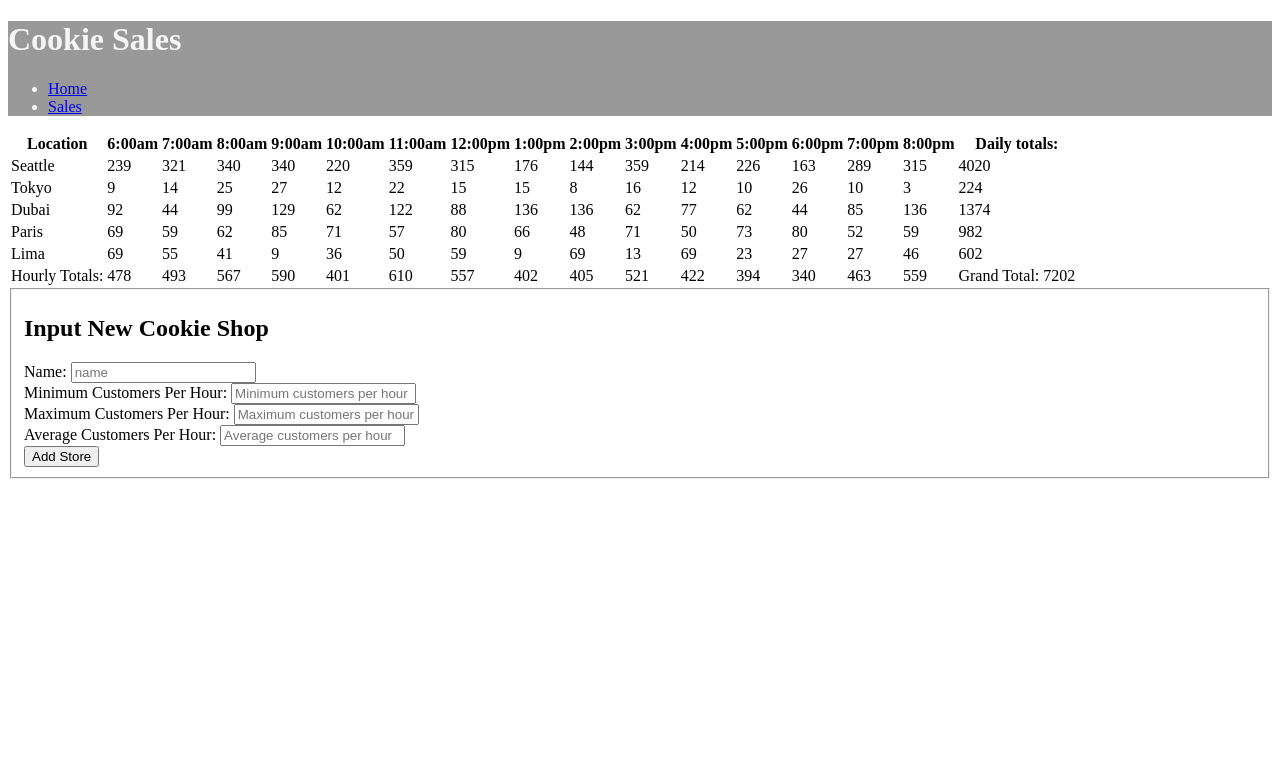
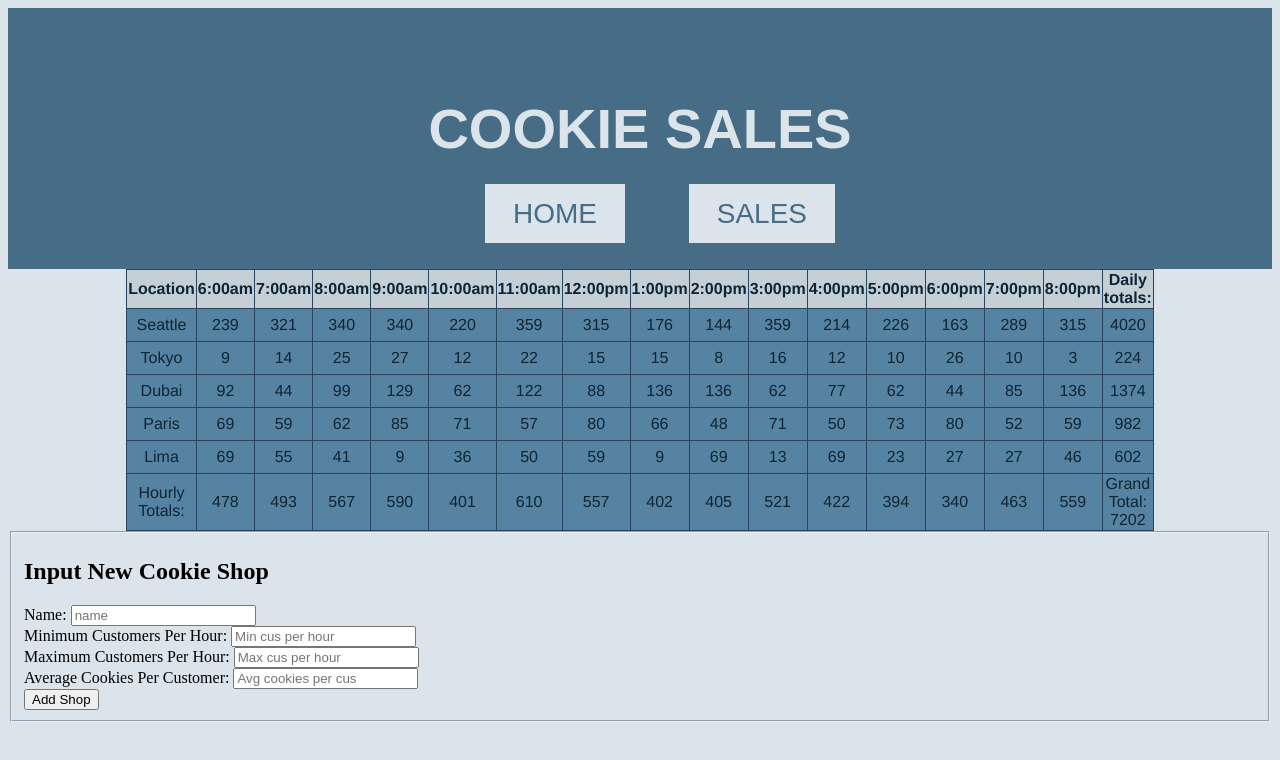
Before and after one commit to littl3birdy/cookie-stand, a plain HTML site: page sales.html in a window 1280 px wide. Drawn offline with Linux system fonts and the light colour scheme.

Commit message:
Added css and fixed an innerhtml issue

```diff
--- a/css/styles.css
+++ b/css/styles.css
@@ -1,4 +1,57 @@
 header {
-  background-color: #999999;
-  color: whitesmoke;
+  background-color: rgb(71, 109, 134);
+  color: rgb(219, 227, 235);
+  text-align: center;
+  block-size: 20%;
+  font-size: 28px;
+  font-family: Arial, Helvetica, sans-serif;
+  text-decoration: none;
+  text-transform: uppercase;
+  padding: 1.8em 2em;
 }
+
+.links {
+  display: inline-block;
+}
+
+a {
+  background-color: rgb(219, 227, 235);
+  color: rgb(71, 109, 134);
+  font-family: Arial, Helvetica, sans-serif;
+  text-decoration: none;
+  text-transform: uppercase;
+  padding: .5em 1em;
+  margin: .5em 1em;
+}
+
+
+body {
+  background-color: rgb(219, 227, 235);
+  justify-content: center;
+  align-items: center;
+  height: 100vh;
+}
+
+table {
+  color:rgb(13, 37, 53);
+  font-family: Helvetica, Arial, sans-serif;
+  width: 640px;
+  border-collapse: collapse;
+  border-spacing: 0;
+  margin: 0px auto;
+}
+
+td, th {
+  border: 1px solid rgb(42, 68, 95);
+  height: 30px;
+}
+
+th {
+  background: rgb(196, 207, 214);
+  font-weight: bold;
+}
+
+td {
+  background: rgb(86, 131, 161);
+  text-align: center;
+}
--- a/sales.html
+++ b/sales.html
@@ -2,16 +2,16 @@
 <html>
 
 <head>
-  <title>Cookie Sales </title>
+  <title>Cookie Sales</title>
   <link rel="stylesheet" type="text/css" href="./css/styles.css" />
 </head>
 
 <body>
   <header>
-    <h1>Cookie Sales</h1>
+    <h1> Cookie Sales</h1>
     <ul>
-      <li><a href="index.html">Home</a></li>
-      <li><a href="sales.html">Sales</a></li>
+      <li class= "links"><a href="index.html">Home</a></li>
+      <li class= "links"><a href="sales.html">Sales</a></li>
     </ul>
   </header>
   <section id=locationInfo>
@@ -21,25 +21,26 @@
     <form id="user-form-addCookieShop">
       <fieldset>
         <h2>Input New Cookie Shop</h2>
+
         <label for="name">Name:</label>
         <input id="name" name="name" type="text" placeholder="name" /><br />
 
         <label for="min">Minimum Customers Per Hour:</label>
-        <input id="min" name="min" type="text" placeholder="Minimum customers per hour" /><br />
+        <input id="min" name="min" type="text" placeholder="Min cus per hour" /><br />
 
         <label for="max">Maximum Customers Per Hour:</label>
-        <input id="max" name="max" type="text" placeholder="Maximum customers per hour" /><br />
+        <input id="max" name="max" type="text" placeholder="Max cus per hour" /><br />
 
-        <label for="average">Average Customers Per Hour:</label>
-        <input id="average" name="average" type="text" placeholder="Average customers per hour" /><br />
+        <label for="average">Average Cookies Per Customer:</label>
+        <input id="average" name="average" type="text" placeholder="Avg cookies per cus" /><br />
 
-        <button type="submit" name="add_store" value="submit" id="addStore">Add Store</button>
+        <button type="submit" name="submit" value="submit" id="submit">Add Shop</button>
       </fieldset>
     </form>
   </section>
   <footer>
   </footer>
-  <script src="./sales.js"></script>
-</body>
+  <script src="sales.js"></script>
+  </body>
 
 </html>
--- a/sales.js
+++ b/sales.js
@@ -54,6 +54,7 @@ CookieStand.prototype.render = function () {
 //Prints header, then table content, then footer with grand total
 function printTable() {
   var table = document.getElementById("cookieTable");
+  table.innerHTML="";
   table.appendChild(tableHeader());
   for (var i = 0; i < CookieStand.all.length; i++) {
     table.appendChild(CookieStand.all[i].render());
@@ -106,4 +107,27 @@ new CookieStand('Dubai', 11, 38, 3.7);
 new CookieStand('Paris', 20, 38, 2.3);
 new CookieStand('Lima', 2, 16, 4.6);
 //calls the printTable function and prints the table to the console.
+
+
+var addCookieShop = document.getElementById('user-form-addCookieShop');
+addCookieShop.addEventListener('submit', addShop);
+
+function addShop(event) {
+  event.preventDefault();
+  var location = event.target.name.value;
+  var minCus = event.target.min.value;
+  var maxCus = event.target.max.value;
+  var avgCookies = event.target.average.value;
+
+  alert('Congratulations on the new location in ' + location + '!');
+  new CookieStand(location, +minCus, +maxCus, +avgCookies);
+  console.log(CookieStand.all);
+  printTable();
+
+  event.target.name.value = null;
+  event.target.min.value = null;
+  event.target.max.value = null;
+  event.target.average.value = null;
+}
+
 printTable();
```
Also changed, not shown: index.html (+0 -1 lines).
